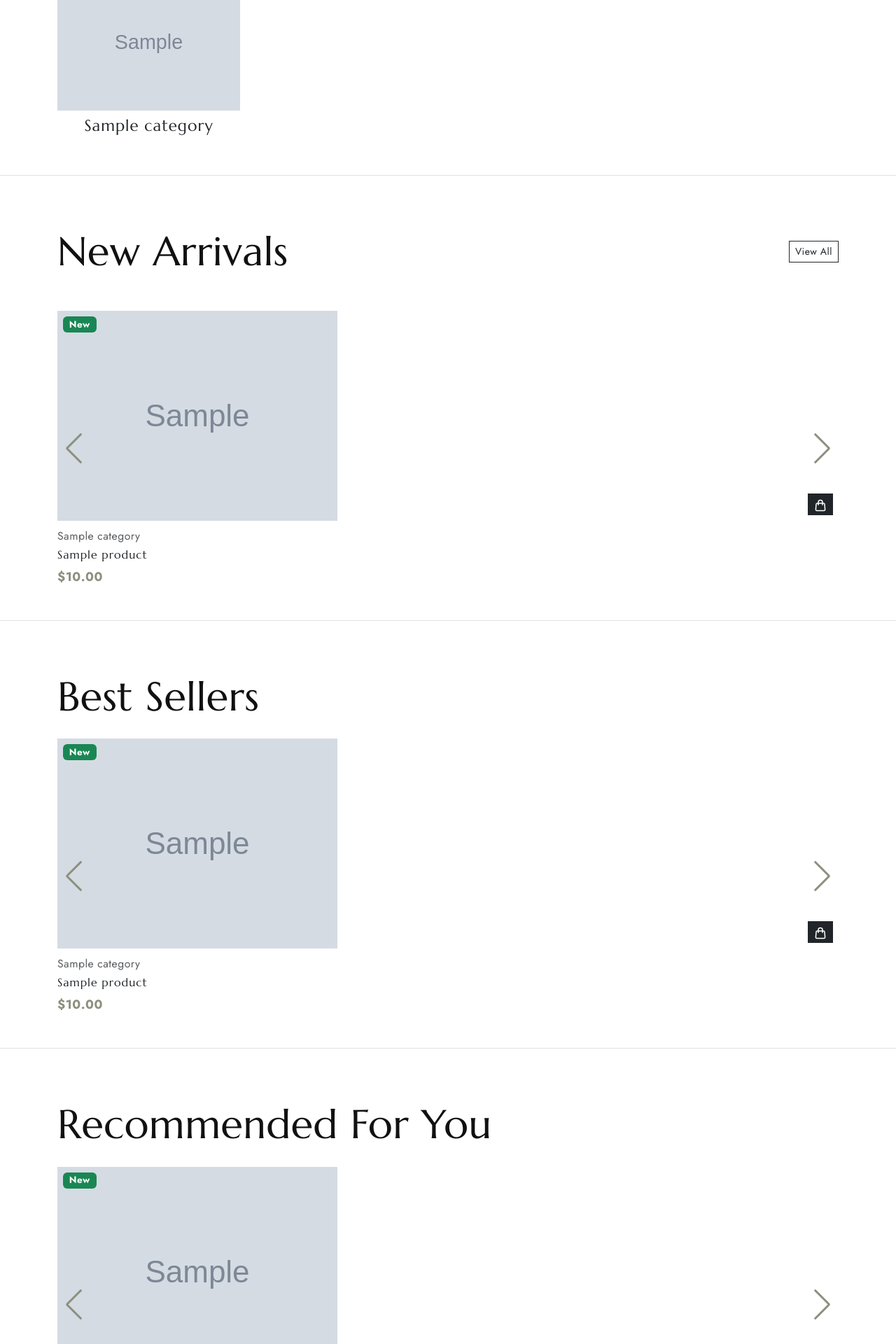
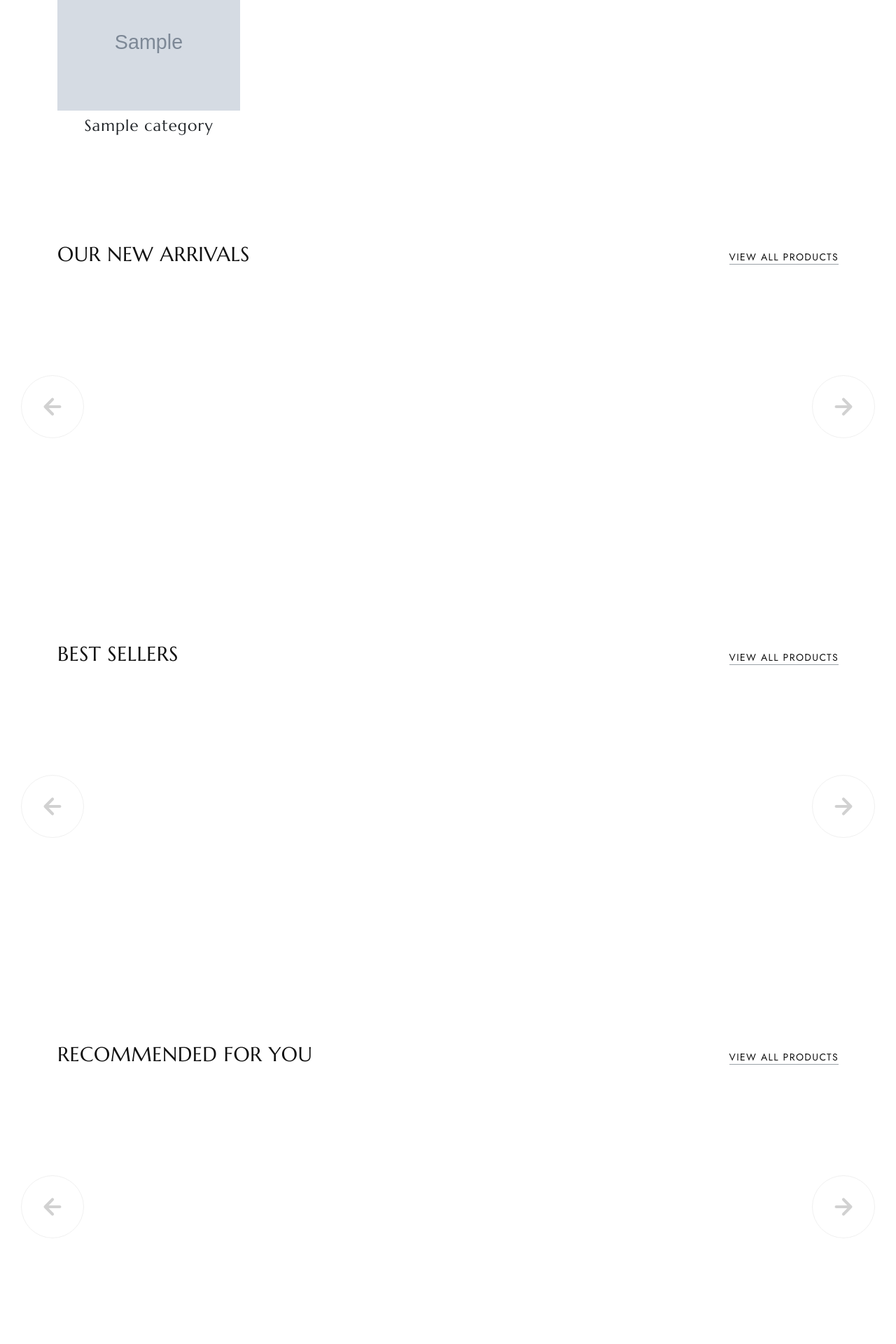
Before and after one commit to Zahid8/FeminineDesignerStore, a Django app: page / in a window 1280 px wide. Shown: the part 773-2693 px from the top of the page at 70% size. Run offline with Django 5.2, Linux system fonts and the light colour scheme; tables that the repository leaves empty hold one stand-in row (values such as "Sample post"); grey boxes marked "Sample" are stand-in pictures.

Commit message:
T6-FIX: Restore Kaira-compatible carousel and search structure
- Carousels: product-carousel on outer wrapper, .swiper descendant,
  icon-arrow-left/right navigation (compatible with script.min.js)
- Homepage: id="new-arrival", id="best-sellers",
  id="related-products" with Kaira-compatible DOM shape
- Search: restored .search-popup, .search-popup-container,
  .search-popup-form classes (was Bootstrap modal)
- Navbar: search-button trigger with href="#search"
- 4 strengthened tests for Kaira DOM structure
- 149 tests pass, collectstatic OK

Co-Authored-By: Claude <noreply@anthropic.com>

```diff
--- a/kaira-1.0.0/templates/store/home.html
+++ b/kaira-1.0.0/templates/store/home.html
@@ -5,7 +5,7 @@
 <!-- Hero / Billboard -->
 <section class="hero-section py-5 bg-light">
   <div class="container-lg">
-    <div id="hero-carousel" class="swiper product-carousel">
+    <div id="hero-carousel" class="swiper product-swiper">
       <div class="swiper-wrapper">
         {% for product in featured|default:new_arrivals %}
         <div class="swiper-slide">
@@ -58,57 +58,63 @@
 
 <!-- New Arrivals -->
 {% if new_arrivals %}
-<section class="py-5 border-top">
-  <div class="container-lg">
-    <div class="d-flex justify-content-between align-items-center mb-4">
-      <h2>New Arrivals</h2>
-      <a href="{% url 'product_list' %}" class="btn btn-outline-dark btn-sm">View All</a>
+<section id="new-arrival" class="new-arrival product-carousel py-5 position-relative overflow-hidden">
+  <div class="container">
+    <div class="d-flex flex-wrap justify-content-between align-items-center mt-5 mb-3">
+      <h4 class="text-uppercase">Our New Arrivals</h4>
+      <a href="{% url 'product_list' %}" class="btn-link">View All Products</a>
     </div>
-    <div id="new-arrival-carousel" class="swiper product-carousel">
-      <div class="swiper-wrapper">
+    <div class="swiper product-swiper open-up">
+      <div class="swiper-wrapper d-flex">
         {% for product in new_arrivals %}
         <div class="swiper-slide">{% include "store/partials/product_card.html" %}</div>
         {% endfor %}
       </div>
-      <div class="swiper-button-next"></div>
-      <div class="swiper-button-prev"></div>
     </div>
+    <div class="icon-arrow icon-arrow-left"><svg width="50" height="50" viewBox="0 0 24 24"><use xlink:href="#arrow-left"></use></svg></div>
+    <div class="icon-arrow icon-arrow-right"><svg width="50" height="50" viewBox="0 0 24 24"><use xlink:href="#arrow-right"></use></svg></div>
   </div>
 </section>
 {% endif %}
 
 <!-- Best Sellers -->
 {% if best_sellers %}
-<section class="py-5 border-top">
-  <div class="container-lg">
-    <h2 class="mb-4">Best Sellers</h2>
-    <div id="best-sellers-carousel" class="swiper product-carousel">
-      <div class="swiper-wrapper">
+<section id="best-sellers" class="best-sellers product-carousel py-5 position-relative overflow-hidden">
+  <div class="container">
+    <div class="d-flex flex-wrap justify-content-between align-items-center mt-5 mb-3">
+      <h4 class="text-uppercase">Best Sellers</h4>
+      <a href="{% url 'product_list' %}" class="btn-link">View All Products</a>
+    </div>
+    <div class="swiper product-swiper open-up">
+      <div class="swiper-wrapper d-flex">
         {% for product in best_sellers %}
         <div class="swiper-slide">{% include "store/partials/product_card.html" %}</div>
         {% endfor %}
       </div>
-      <div class="swiper-button-next"></div>
-      <div class="swiper-button-prev"></div>
     </div>
+    <div class="icon-arrow icon-arrow-left"><svg width="50" height="50" viewBox="0 0 24 24"><use xlink:href="#arrow-left"></use></svg></div>
+    <div class="icon-arrow icon-arrow-right"><svg width="50" height="50" viewBox="0 0 24 24"><use xlink:href="#arrow-right"></use></svg></div>
   </div>
 </section>
 {% endif %}
 
 <!-- Recommended -->
 {% if recommended %}
-<section class="py-5 border-top">
-  <div class="container-lg">
-    <h2 class="mb-4">Recommended For You</h2>
-    <div id="related-products-carousel" class="swiper product-carousel">
-      <div class="swiper-wrapper">
+<section id="related-products" class="related-products product-carousel py-5 position-relative overflow-hidden">
+  <div class="container">
+    <div class="d-flex flex-wrap justify-content-between align-items-center mt-5 mb-3">
+      <h4 class="text-uppercase">Recommended For You</h4>
+      <a href="{% url 'product_list' %}" class="btn-link">View All Products</a>
+    </div>
+    <div class="swiper product-swiper open-up">
+      <div class="swiper-wrapper d-flex">
         {% for product in recommended %}
         <div class="swiper-slide">{% include "store/partials/product_card.html" %}</div>
         {% endfor %}
       </div>
-      <div class="swiper-button-next"></div>
-      <div class="swiper-button-prev"></div>
     </div>
+    <div class="icon-arrow icon-arrow-left"><svg width="50" height="50" viewBox="0 0 24 24"><use xlink:href="#arrow-left"></use></svg></div>
+    <div class="icon-arrow icon-arrow-right"><svg width="50" height="50" viewBox="0 0 24 24"><use xlink:href="#arrow-right"></use></svg></div>
   </div>
 </section>
 {% endif %}
--- a/kaira-1.0.0/templates/store/partials/navbar.html
+++ b/kaira-1.0.0/templates/store/partials/navbar.html
@@ -23,7 +23,7 @@
         </ul>
         <ul class="navbar-nav d-flex flex-row align-items-center">
           <li class="nav-item me-3">
-            <a href="#" class="search-btn" data-bs-toggle="modal" data-bs-target="#searchModal">
+            <a href="#search" class="search-button">
               <svg width="20" height="20"><use xlink:href="#shopping-bag"></use></svg>
             </a>
           </li>
--- a/kaira-1.0.0/templates/store/partials/search_popup.html
+++ b/kaira-1.0.0/templates/store/partials/search_popup.html
@@ -1,17 +1,22 @@
-<div class="modal fade" id="searchModal" tabindex="-1">
-  <div class="modal-dialog modal-fullscreen">
-    <div class="modal-content">
-      <div class="modal-header border-0">
-        <button type="button" class="btn-close" data-bs-dismiss="modal"></button>
-      </div>
-      <div class="modal-body d-flex align-items-center justify-content-center">
-        <form action="{% url 'product_list' %}" method="get" class="w-75">
-          <div class="input-group input-group-lg">
-            <input type="search" name="q" class="form-control" placeholder="Search products..." aria-label="Search">
-            <button type="submit" class="btn btn-dark">Search</button>
-          </div>
-        </form>
-      </div>
-    </div>
+<div class="search-popup">
+  <div class="search-popup-container">
+    <form role="search" method="get" class="search-popup-form form-group" action="{% url 'product_list' %}">
+      <input type="search" id="search-form" class="form-control border-0 border-bottom"
+        placeholder="Type and press enter" value="" name="q">
+      <button type="submit" class="search-submit border-0 position-absolute bg-white"
+        style="top: 15px;right: 15px;">
+        <svg class="search" width="24" height="24">
+          <use xlink:href="#shopping-bag"></use>
+        </svg>
+      </button>
+    </form>
+    <h5 class="cat-list-title">Browse Categories</h5>
+    <ul class="cat-list">
+      {% for cat in categories %}
+      <li class="cat-list-item">
+        <a href="{% url 'product_list' %}?category={{ cat.slug }}">{{ cat.name }}</a>
+      </li>
+      {% endfor %}
+    </ul>
   </div>
 </div>
```
Also changed, not shown: kaira-1.0.0/docs/agent/CURRENT_TASK.md (+4 -4 lines), kaira-1.0.0/docs/agent/TEST_STATUS.md (+2 -2 lines), kaira-1.0.0/store/tests/test_storefront.py (+59 -2 lines), kaira-1.0.0/templates/store/product_detail.html (+11 -9 lines), kaira-1.0.0/.agent/CONTINUITY.md.
